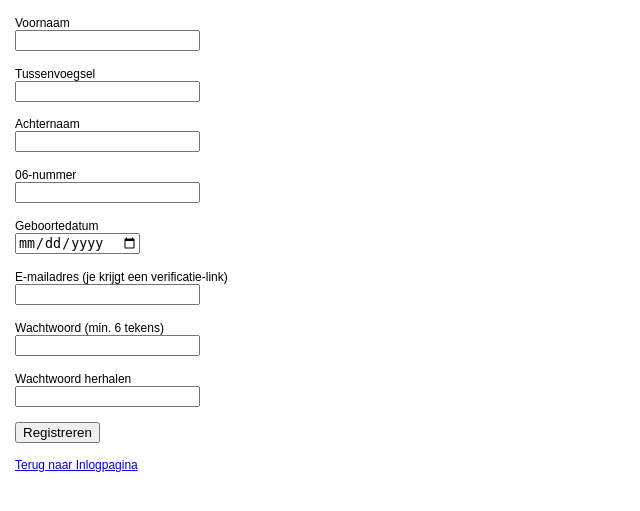
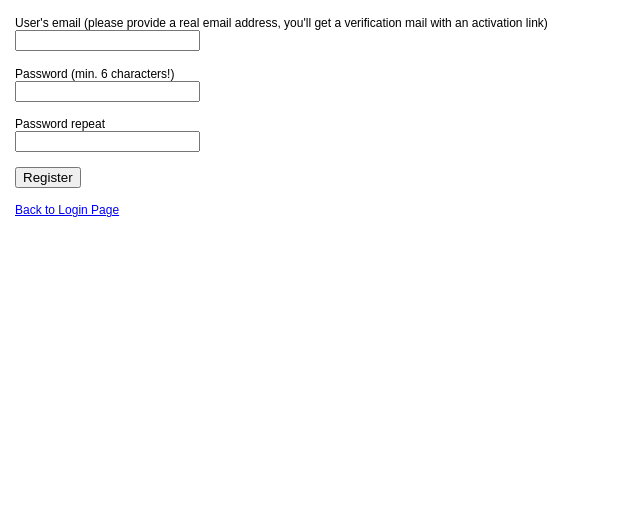
Before and after one commit to RAUW/RAUW, a PHP site: page /register.php in a window 1280 px wide. Shown: the top 511 px of the page, without its empty margins (0-640 px from the left). Run offline with PHP 8.4, Linux system fonts and the light colour scheme; some libraries are stand-ins or nearby versions.

Commit message:
Update design

```diff
--- a/php-login-advanced-2/classes/Login.php
+++ b/php-login-advanced-2/classes/Login.php
@@ -65,7 +65,6 @@ class Login
         // if user tried to log out
         if (isset($_GET["logout"])) {
             $this->doLogout();
-
 
         // if user has an active session on the server
         } elseif (!empty($_SESSION['user_email']) && ($_SESSION['user_logged_in'] == 1)) {
@@ -202,7 +201,6 @@ class Login
                         // write user data into PHP SESSION [a file on your server]
                         $_SESSION['user_id'] = $result_row->user_id;
                         $_SESSION['user_email'] = $result_row->user_email;
-                        $_SESSION['first_name'] = $result_row->first_name;
                         $_SESSION['user_logged_in'] = 1;
 
                         // declare user id, set the login status to true
@@ -276,7 +274,6 @@ class Login
                 // write user data into PHP SESSION [a file on your server]
                 $_SESSION['user_id'] = $result_row->user_id;
                 $_SESSION['user_email'] = $result_row->user_email;
-                $_SESSION['first_name'] = $result_row->first_name;
                 $_SESSION['user_logged_in'] = 1;
 
                 // declare user id, set the login status to true
@@ -569,7 +566,7 @@ class Login
         $mail->Subject = EMAIL_PASSWORDRESET_SUBJECT;
 
         $link    = EMAIL_PASSWORDRESET_URL.'?user_email='.urlencode($user_email).'&verification_code='.urlencode($user_password_reset_hash);
-        $mail->Body = EMAIL_PASSWORDRESET_CONTENT.$link;
+        $mail->Body = EMAIL_PASSWORDRESET_CONTENT . ' ' . $link;
 
         if(!$mail->Send()) {
             $this->errors[] = MESSAGE_PASSWORD_RESET_MAIL_FAILED . $mail->ErrorInfo;
--- a/php-login-advanced-2/classes/Registration.php
+++ b/php-login-advanced-2/classes/Registration.php
@@ -33,7 +33,7 @@ class Registration
 
         // if we have such a POST request, call the registerNewUser() method
         if (isset($_POST["register"])) {
-            $this->registerNewUser($_POST['user_email'], $_POST['user_password_new'], $_POST['user_password_repeat'], $_POST['first_name'], $_POST['middle_name'], $_POST['last_name'], $_POST['telephone_number'], $_POST['date_of_birth']);
+            $this->registerNewUser($_POST['user_email'], $_POST['user_password_new'], $_POST['user_password_repeat']);
         // if we have such a GET request, call the verifyNewUser() method
         } else if (isset($_GET["id"]) && isset($_GET["verification_code"])) {
             $this->verifyNewUser($_GET["id"], $_GET["verification_code"]);
@@ -71,7 +71,7 @@ class Registration
      * handles the entire registration process. checks all error possibilities, and creates a new user in the database if
      * everything is fine
      */
-    private function registerNewUser($user_email, $user_password, $user_password_repeat, $first_name, $middle_name, $last_name, $telephone_number, $date_of_birth)
+    private function registerNewUser($user_email, $user_password, $user_password_repeat)
     {
         // we just remove extra space on username and email
         $user_email = trim($user_email);
@@ -82,8 +82,6 @@ class Registration
             $this->errors[] = MESSAGE_EMAIL_EMPTY;
         } elseif (strlen($user_email) > 64) {
             $this->errors[] = MESSAGE_EMAIL_TOO_LONG;
-        } elseif (strlen($telephone_number) > 10) {
-            $this->errors[] = MESSAGE_PHONE_TOO_LONG;
         } elseif (!filter_var($user_email, FILTER_VALIDATE_EMAIL)) {
             $this->errors[] = MESSAGE_EMAIL_INVALID;
         } elseif (empty($user_password) || empty($user_password_repeat)) {
@@ -121,14 +119,9 @@ class Registration
                 $user_activation_hash = sha1(uniqid(mt_rand(), true));
 
                 // write new users data into database
-                $query_new_user_insert = $this->db_connection->prepare('INSERT INTO gebruikers (user_password_hash, user_email, first_name, middle_name, last_name, telephone_number, date_of_birth, user_activation_hash, user_registration_ip, user_registration_datetime) VALUES(:user_password_hash, :user_email, :first_name, :middle_name, :last_name, :telephone_number, :date_of_birth, :user_activation_hash, :user_registration_ip, now())');
+                $query_new_user_insert = $this->db_connection->prepare('INSERT INTO gebruikers (user_password_hash, user_email, user_activation_hash, user_registration_ip, user_registration_datetime) VALUES(:user_password_hash, :user_email, :user_activation_hash, :user_registration_ip, now())');
                 $query_new_user_insert->bindValue(':user_password_hash', $user_password_hash, PDO::PARAM_STR);
                 $query_new_user_insert->bindValue(':user_email', $user_email, PDO::PARAM_STR);
-                $query_new_user_insert->bindValue(':first_name', $first_name, PDO::PARAM_STR);
-                $query_new_user_insert->bindValue(':middle_name', $middle_name, PDO::PARAM_STR);
-                $query_new_user_insert->bindValue(':last_name', $last_name, PDO::PARAM_STR);
-                $query_new_user_insert->bindValue(':telephone_number', $telephone_number, PDO::PARAM_STR);
-                $query_new_user_insert->bindValue(':date_of_birth', $date_of_birth, PDO::PARAM_STR);
                 $query_new_user_insert->bindValue(':user_activation_hash', $user_activation_hash, PDO::PARAM_STR);
                 $query_new_user_insert->bindValue(':user_registration_ip', $_SERVER['REMOTE_ADDR'], PDO::PARAM_STR);
                 $query_new_user_insert->execute();
@@ -195,7 +188,7 @@ class Registration
         $link = EMAIL_VERIFICATION_URL.'?id='.urlencode($user_id).'&verification_code='.urlencode($user_activation_hash);
 
         // the link to your register.php, please set this value in config/email_verification.php
-        $mail->Body = EMAIL_VERIFICATION_CONTENT.$link;
+        $mail->Body = EMAIL_VERIFICATION_CONTENT.' '.$link;
 
         if(!$mail->Send()) {
             $this->errors[] = MESSAGE_VERIFICATION_MAIL_NOT_SENT . $mail->ErrorInfo;
--- a/php-login-advanced-2/config/config.php
+++ b/php-login-advanced-2/config/config.php
@@ -64,7 +64,7 @@ define("COOKIE_SECRET_KEY", "");
 define("EMAIL_USE_SMTP", false);
 define("EMAIL_SMTP_HOST", "ssl://smtp.upcmail.nl");
 define("EMAIL_SMTP_AUTH", true);
-define("EMAIL_SMTP_USERNAME", "info@rauwamsterdam.com");
+define("EMAIL_SMTP_USERNAME", "");
 define("EMAIL_SMTP_PASSWORD", "");
 define("EMAIL_SMTP_PORT", 465);
 define("EMAIL_SMTP_ENCRYPTION", "ssl");
@@ -74,10 +74,10 @@ define("EMAIL_SMTP_ENCRYPTION", "ssl");
  * Set the absolute URL to password_reset.php, necessary for email password reset links
  */
 define("EMAIL_PASSWORDRESET_URL", "http://rauwamsterdam.com/php-login-advanced-2/password_reset.php");
-define("EMAIL_PASSWORDRESET_FROM", "no-reply@rauwamsterdam.com");
-define("EMAIL_PASSWORDRESET_FROM_NAME", "RAUW amsterdam");
-define("EMAIL_PASSWORDRESET_SUBJECT", "Wachtwoord reset voor RAUW-account");
-define("EMAIL_PASSWORDRESET_CONTENT", "Klik op onderstaande link om je wachtwoord te resetten:\n\nMocht je vragen hebben, contact ons dan via www.rauwamsterdam.com.\n\n");
+define("EMAIL_PASSWORDRESET_FROM", "no-reply@example.com");
+define("EMAIL_PASSWORDRESET_FROM_NAME", "My Project");
+define("EMAIL_PASSWORDRESET_SUBJECT", "Password reset for PROJECT XY");
+define("EMAIL_PASSWORDRESET_CONTENT", "Please click on this link to reset your password:");
 
 /**
  * Configuration for: verification email data
@@ -85,9 +85,9 @@ define("EMAIL_PASSWORDRESET_CONTENT", "Klik op onderstaande link om je wachtwoor
  */
 define("EMAIL_VERIFICATION_URL", "http://www.rauwamsterdam.com/php-login-advanced-2/register.php");
 define("EMAIL_VERIFICATION_FROM", "no-reply@rauwamsterdam.com");
-define("EMAIL_VERIFICATION_FROM_NAME", "RAUW amsterdam");
-define("EMAIL_VERIFICATION_SUBJECT", "Activeer je RAUW-account");
-define("EMAIL_VERIFICATION_CONTENT", "Klik op onderstaande link om je account te activeren.\n\nMocht je vragen hebben, contact ons dan via www.rauwamsterdam.com.\n\n");
+define("EMAIL_VERIFICATION_FROM_NAME", "My Project");
+define("EMAIL_VERIFICATION_SUBJECT", "Account activation for PROJECT XY");
+define("EMAIL_VERIFICATION_CONTENT", "Please click on this link to activate your account:");
 
 /**
  * Configuration for: Hashing strength
--- a/php-login-advanced-2/edit.php
+++ b/php-login-advanced-2/edit.php
@@ -12,7 +12,7 @@ if (version_compare(PHP_VERSION, '5.3.7', '<')) {
 require_once('config/config.php');
 
 // include the to-be-used language, english by default. feel free to translate your project and include something else
-require_once('translations/nl.php');
+require_once('translations/en.php');
 
 // include the PHPMailer library
 require_once('libraries/PHPMailer.php');
--- a/php-login-advanced-2/index.php
+++ b/php-login-advanced-2/index.php
@@ -22,7 +22,7 @@ if (version_compare(PHP_VERSION, '5.3.7', '<')) {
 require_once('config/config.php');
 
 // include the to-be-used language, english by default. feel free to translate your project and include something else
-require_once('translations/nl.php');
+require_once('translations/en.php');
 
 // include the PHPMailer library
 require_once('libraries/PHPMailer.php');
@@ -40,12 +40,8 @@ if ($login->isUserLoggedIn() == true) {
     // for demonstration purposes, we simply show the "you are logged in" view.
     include("views/logged_in.php");
 
-echo "{\"success\": 1, \"message\": \"Login success!!\"}";
-
 } else {
     // the user is not logged in. you can do whatever you want here.
     // for demonstration purposes, we simply show the "you are not logged in" view.
     include("views/not_logged_in.php");
-
-echo "{\"success\": 0, \"message\": \"Login failed!!\"}";
 }
--- a/php-login-advanced-2/password_reset.php
+++ b/php-login-advanced-2/password_reset.php
@@ -12,7 +12,7 @@ if (version_compare(PHP_VERSION, '5.3.7', '<')) {
 require_once('config/config.php');
 
 // include the to-be-used language, english by default. feel free to translate your project and include something else
-require_once('translations/nl.php');
+require_once('translations/en.php');
 
 // include the PHPMailer library
 require_once('libraries/PHPMailer.php');
--- a/php-login-advanced-2/register.php
+++ b/php-login-advanced-2/register.php
@@ -12,7 +12,7 @@ if (version_compare(PHP_VERSION, '5.3.7', '<')) {
 require_once('config/config.php');
 
 // include the to-be-used language, english by default. feel free to translate your project and include something else
-require_once('translations/nl.php');
+require_once('translations/en.php');
 
 // include the PHPMailer library
 require_once('libraries/PHPMailer.php');
--- a/php-login-advanced-2/translations/en.php
+++ b/php-login-advanced-2/translations/en.php
@@ -32,7 +32,6 @@ define("MESSAGE_PASSWORD_RESET_MAIL_SUCCESSFULLY_SENT", "Password reset mail suc
 define("MESSAGE_PASSWORD_TOO_SHORT", "Password has a minimum length of 6 characters");
 define("MESSAGE_PASSWORD_WRONG", "Wrong password. Try again.");
 define("MESSAGE_PASSWORD_WRONG_3_TIMES", "You have entered an incorrect password 3 or more times already. Please wait 30 seconds to try again.");
-define("MESSAGE_PHONE_TOO_LONG", "Vul 10 cijfers in als telefoonnummer.");
 define("MESSAGE_REGISTRATION_ACTIVATION_NOT_SUCCESSFUL", "Sorry, no such id/verification code combination here...");
 define("MESSAGE_REGISTRATION_ACTIVATION_SUCCESSFUL", "Activation was successful! You can now log in!");
 define("MESSAGE_REGISTRATION_FAILED", "Sorry, your registration failed. Please go back and try again.");
@@ -78,5 +77,5 @@ define("WORDING_REMEMBER_ME", "Keep me logged in (for 2 weeks)");
 define("WORDING_REQUEST_PASSWORD_RESET", "Request a password reset. Enter your username and you'll get a mail with instructions:");
 define("WORDING_RESET_PASSWORD", "Reset my password");
 define("WORDING_SUBMIT_NEW_PASSWORD", "Submit new password");
-define("WORDING_USERNAME", "Username");
+define("WORDING_USEREMAIL", "Your email");
 define("WORDING_YOU_ARE_LOGGED_IN_AS", "You are logged in as ");
--- a/php-login-advanced-2/translations/nl.php
+++ /dev/null
@@ -1,88 +0,0 @@
-<?php
-
-/**
- * Please note: we can use unencoded characters like ö, é etc here as we use the html5 doctype with utf8 encoding
- * in the application's header (in views/_header.php). To add new languages simply copy this file,
- * and create a language switch in your root files.
- */
-
-// login & registration classes
-define("MESSAGE_ACCOUNT_NOT_ACTIVATED", "Je account is nog niet geactiveerd. Check je mailbox en klik op de link.");
-//define("MESSAGE_CAPTCHA_WRONG", "Captcha was wrong!");
-define("MESSAGE_COOKIE_INVALID", "Ongeldig cookie.");
-define("MESSAGE_DATABASE_ERROR", "Database verbindingsprobleem.");
-define("MESSAGE_EMAIL_ALREADY_EXISTS", "Dit e-mailadres is al geregistreerd. Klik op \"Wachtwoord vergeten\" als je je wachtwoord vergeten bent.");
-define("MESSAGE_EMAIL_CHANGE_FAILED", "Oops, wijzigen van je e-mailadres mislukt");
-define("MESSAGE_EMAIL_CHANGED_SUCCESSFULLY", "Je e-mailadres is succesvol gewijzigd, naar: ");
-define("MESSAGE_EMAIL_EMPTY", "Vul je e-mailadres in.");
-define("MESSAGE_EMAIL_INVALID", "Gebruik een correct format voor je e-mailadres.");
-define("MESSAGE_EMAIL_SAME_LIKE_OLD_ONE", "Kies alsjeblieft een ander e-mailadres als je huidige.");
-define("MESSAGE_EMAIL_TOO_LONG", "Je e-mailadres mag niet langer zijn dan 64 tekens.");
-define("MESSAGE_LINK_PARAMETER_EMPTY", "Lege link parameter data.");
-define("MESSAGE_LOGGED_OUT", "Je bent nu uitgelogd.");
-// The "login failed"-message is a security improved feedback that doesn't show a potential attacker if the user exists or not
-define("MESSAGE_LOGIN_FAILED", "Inloggen mislukt.");
-define("MESSAGE_OLD_PASSWORD_WRONG", "Je OUDE wachtwoord klopt niet.");
-define("MESSAGE_PASSWORD_BAD_CONFIRM", "Je nieuwe wachtwoorden komen niet overeen.");
-define("MESSAGE_PASSWORD_CHANGE_FAILED", "Oops, wachtwoord wijzigen mislukt.");
-define("MESSAGE_PASSWORD_CHANGED_SUCCESSFULLY", "Wachtwoord succesvol gewijzigd.");
-define("MESSAGE_PASSWORD_EMPTY", "Vul je wachtwoord in.");
-define("MESSAGE_PASSWORD_RESET_MAIL_FAILED", "Wachtwoord reset e-mail niet succesvol verzonden. Error: ");
-define("MESSAGE_PASSWORD_RESET_MAIL_SUCCESSFULLY_SENT", "Wachtwoord reset e-mail succesvol verzonden.");
-define("MESSAGE_PASSWORD_TOO_SHORT", "Wachtwoord dient een minimum lengte van 6 tekens te hebben.");
-define("MESSAGE_PASSWORD_WRONG", "Verkeerd wachtwoord. Probeer opnieuw.");
-define("MESSAGE_PASSWORD_WRONG_3_TIMES", "Je hebt 3 keer een verkeerd wachtwoord ingevoerd. Probeer het over 30 seconden opnieuw.");
-define("MESSAGE_PHONE_TOO_LONG", "Vul 10 cijfers in als telefoonnummer.");
-define("MESSAGE_REGISTRATION_ACTIVATION_NOT_SUCCESSFUL", "Oops, combinatie e-mailadres en verificatie code niet gevonden.");
-define("MESSAGE_REGISTRATION_ACTIVATION_SUCCESSFUL", "Activatie succesvol. Je kunt inloggen!");
-define("MESSAGE_REGISTRATION_FAILED", "Oops, registratie mislukt. Probeer het opnieuw.");
-define("MESSAGE_RESET_LINK_HAS_EXPIRED", "Je reset-link is verlopen. Gebruik deze link alsjeblieft binnen 60 minuten.");
-define("MESSAGE_VERIFICATION_MAIL_ERROR", "Oops, verificatie e-mail niet verzonden. Je account is nog niet geregistreerd.");
-define("MESSAGE_VERIFICATION_MAIL_NOT_SENT", "Verificatie e-mail niet succesvol verzonden. Error: ");
-define("MESSAGE_VERIFICATION_MAIL_SENT", "Account succesvol geregistreerd. Check je mailbox en klik op de link als laatste stap.");
-define("MESSAGE_USER_DOES_NOT_EXIST", "Deze account bestaat niet.");
-//define("MESSAGE_USERNAME_BAD_LENGTH", "Username cannot be shorter than 2 or longer than 64 characters");
-//define("MESSAGE_USERNAME_CHANGE_FAILED", "Sorry, your chosen username renaming failed");
-//define("MESSAGE_USERNAME_CHANGED_SUCCESSFULLY", "Your username has been changed successfully. New username is ");
-//define("MESSAGE_USERNAME_EMPTY", "Username field was empty");
-define("MESSAGE_USERNAME_EXISTS", "Dit e-mailadres staat al geregistreerd.");
-//define("MESSAGE_USERNAME_INVALID", "Username does not fit the name scheme: only a-Z and numbers are allowed, 2 to 64 characters");
-//define("MESSAGE_USERNAME_SAME_LIKE_OLD_ONE", "Sorry, that username is the same as your current one. Please choose another one.");
-
-// views
-define("WORDING_BACK_TO_LOGIN", "Terug naar Inlogpagina");
-define("WORDING_CHANGE_EMAIL", "Wijzig e-mailadres");
-define("WORDING_CHANGE_PASSWORD", "Wijzig wachtwoord");
-//define("WORDING_CHANGE_USERNAME", "Change username");
-define("WORDING_CURRENTLY", "huidig");
-define("WORDING_EDIT_USER_DATA", "Wijzig gegevens");
-define("WORDING_EDIT_YOUR_CREDENTIALS", "Je bent ingelogd en kunt hier je gegevens wijzigen");
-define("WORDING_FORGOT_MY_PASSWORD", "Wachtwoord vergeten");
-define("WORDING_LOGIN", "Log in");
-define("WORDING_LOGOUT", "Log uit");
-define("WORDING_NEW_EMAIL", "Nieuw e-mailadres");
-define("WORDING_NEW_PASSWORD", "Nieuw wachtwoord");
-define("WORDING_NEW_PASSWORD_REPEAT", "Herhaal nieuw wachtwoord");
-//define("WORDING_NEW_USERNAME", "New username (username cannot be empty and must be azAZ09 and 2-64 characters)");
-define("WORDING_OLD_PASSWORD", "Je OUDE wachtwoord");
-define("WORDING_PASSWORD", "Wachtwoord");
-define("WORDING_PROFILE_PICTURE", "Je profielfoto (van gravatar):");
-define("WORDING_REGISTER", "Registreren");
-define("WORDING_REGISTER_NEW_ACCOUNT", "Registreren");
-//define("WORDING_REGISTRATION_CAPTCHA", "Please enter these characters");
-define("WORDING_REGISTRATION_EMAIL", "E-mailadres (je krijgt een verificatie-link)");
-define("WORDING_REGISTRATION_PASSWORD", "Wachtwoord (min. 6 tekens)");
-define("WORDING_REGISTRATION_PASSWORD_REPEAT", "Wachtwoord herhalen");
-//define("WORDING_REGISTRATION_USERNAME", "Username (only letters and numbers, 2 to 64 characters)");
-define("WORDING_REMEMBER_ME", "Login onthouden");
-define("WORDING_REQUEST_PASSWORD_RESET", "Vul je e-mailadres in en ontvang een e-mail met instructies");
-define("WORDING_RESET_PASSWORD", "Reset mijn wachtwoord");
-define("WORDING_SUBMIT_NEW_PASSWORD", "Bevestig nieuw wachtwoord");
-define("WORDING_USEREMAIL", "E-mailadres");
-define("WORDING_YOU_ARE_LOGGED_IN_AS", "Welkom, ");
-
-define("WORDING_FIRSTNAME", "Voornaam");
-define("WORDING_MIDDLENAME", "Tussenvoegsel");
-define("WORDING_LASTNAME", "Achternaam");
-define("WORDING_TELEPHONE", "06-nummer");
-define("WORDING_DATEOFBIRTH", "Geboortedatum");
--- a/php-login-advanced-2/views/_header.php
+++ b/php-login-advanced-2/views/_header.php
@@ -21,12 +21,7 @@
         input[type=text],
         input[type=password],
         input[type=submit],
-        input[type=email],
-        input[type=date],
-        input[type=tel],
-        input[type=text],
-        input[type=text],
-        input[type=text] {
+        input[type=email] {
             display: block;
             margin-bottom: 15px;
         }
--- a/php-login-advanced-2/views/logged_in.php
+++ b/php-login-advanced-2/views/logged_in.php
@@ -2,7 +2,7 @@
 
 <?php
 // if you need the user's information, just put them into the $_SESSION variable and output them here
-echo WORDING_YOU_ARE_LOGGED_IN_AS . $_SESSION['first_name'] . "<br />";
+echo WORDING_YOU_ARE_LOGGED_IN_AS . $_SESSION['user_email'] . "<br />";
 //echo WORDING_PROFILE_PICTURE . '<br/><img src="' . $login->user_gravatar_image_url . '" />;
 echo WORDING_PROFILE_PICTURE . '<br/>' . $login->user_gravatar_image_tag;
 ?>
--- a/php-login-advanced-2/views/register.php
+++ b/php-login-advanced-2/views/register.php
@@ -4,22 +4,6 @@
 <?php if (!$registration->registration_successful && !$registration->verification_successful) { ?>
 
 	<form method="post" action="register.php" name="registerform">
-
-	<label for="first_name"><?php echo WORDING_FIRSTNAME; ?></label>
-    <input id="first_name" type="text" name="first_name" required />
-
-    <label for="middle_name"><?php echo WORDING_MIDDLENAME; ?></label>
-    <input id="middle_name" type="text" name="middle_name" />
-
-    <label for="last_name"><?php echo WORDING_LASTNAME; ?></label>
-    <input id="last_name" type="text" name="last_name" required />
-
-    <label for="telephone_number"><?php echo WORDING_TELEPHONE; ?></label>
-    <input id="telephone_number" type="tel" name="telephone_number" pattern=".{10,}" required />
-
-    <label for="date_of_birth"><?php echo WORDING_DATEOFBIRTH; ?></label>
-    <input id="date_of_birth" type="date" name="date_of_birth" required />
-
     <label for="user_email"><?php echo WORDING_REGISTRATION_EMAIL; ?></label>
     <input id="user_email" type="email" name="user_email" required />
 
```
